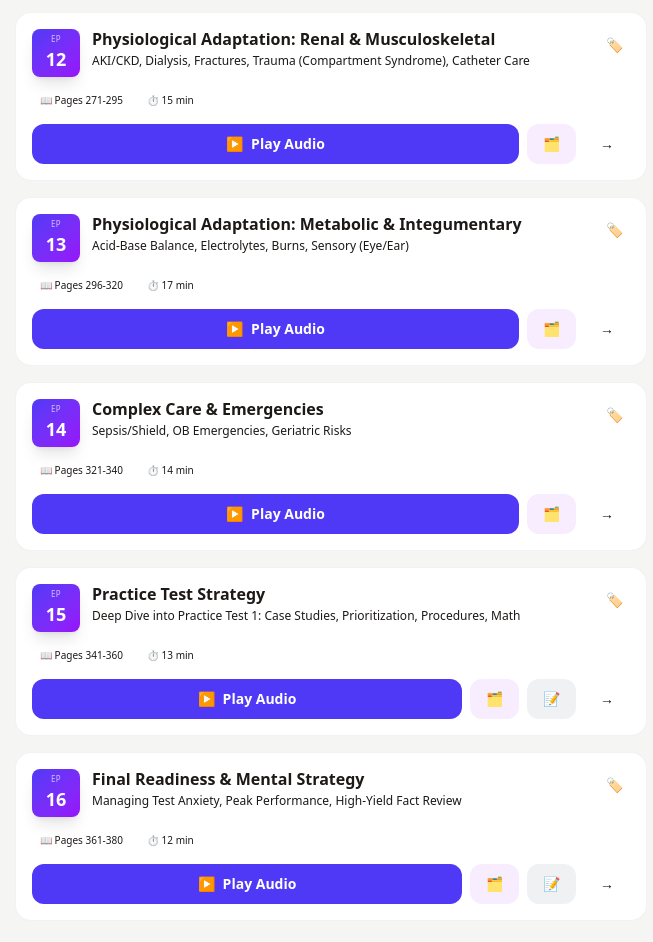
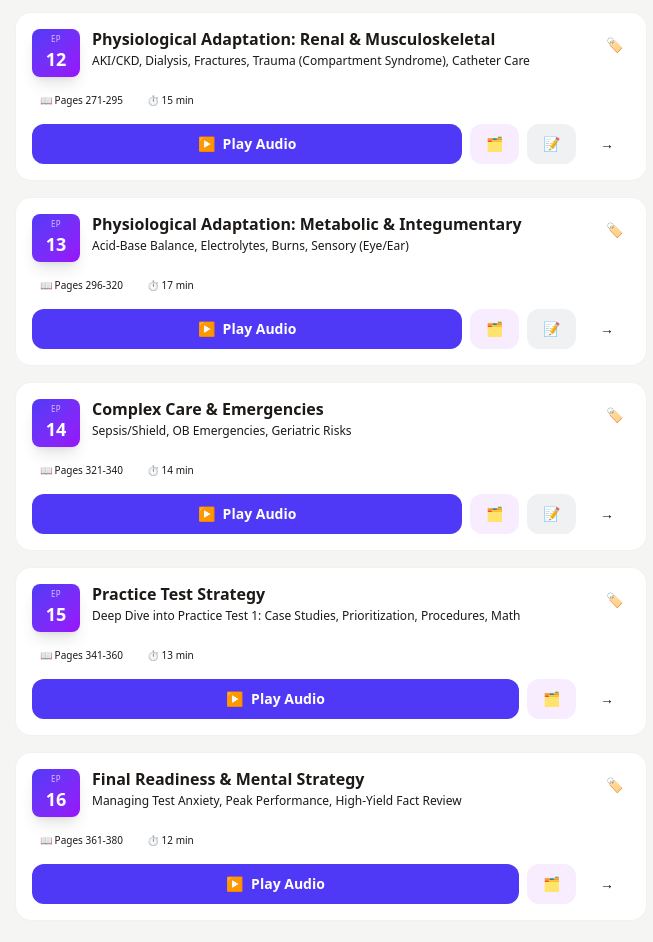
Before and after one commit to SGiQ/nclex-study-guide, a Next.js app: page /library in a window 1280 px wide. Shown: the part 2120-3062 px from the top of the page, without its empty margins (309-962 px from the left). Built offline with nearby package versions, Linux system fonts and the light colour scheme.

Commit message:
fix: Update quiz detection logic to use episodeId instead of quiz id

```diff
--- a/app/library/[id]/page.tsx
+++ b/app/library/[id]/page.tsx
@@ -25,7 +25,7 @@ export default function EpisodeDetailPage({ params }: { params: Promise<{ id: st
     // Check for available content
     // Note: Assuming JSON structure is consistent (array of objects with episodeId)
     const hasFlashcards = flashcardsData.some((f) => f.episodeId === episodeId);
-    const hasQuiz = quizzesData.some((q) => q.id === episodeId);
+    const hasQuiz = quizzesData.some((q) => q.episodeId === episodeId);
 
     // For these, we cast to any or check structure if we haven't typed them yet.
     // Assuming standard structure based on files seen.
--- a/app/library/page.tsx
+++ b/app/library/page.tsx
@@ -61,7 +61,7 @@ export default function LibraryPage() {
 
             <main className="mx-auto max-w-2xl px-5 pt-6 space-y-4">
                 {episodesData.map((episode) => {
-                    const hasQuiz = quizzesData.some(q => q.id === episode.id);
+                    const hasQuiz = quizzesData.some(q => q.episodeId === episode.id);
                     const hasFlashcards = flashcardsData.some(f => f.episodeId === episode.id);
                     const isEpisodeSaved = isSaved(episode.id, 'episode');
 
@@ -85,8 +85,8 @@ export default function LibraryPage() {
                                 <button
                                     onClick={(e) => toggleSaveEpisode(e, episode)}
                                     className={`h-8 w-8 grid place-items-center rounded-full transition-colors ${isEpisodeSaved
-                                            ? 'bg-indigo-500/20 text-indigo-500'
-                                            : 'bg-surface/10 text-muted-foreground hover:bg-surface/20'
+                                        ? 'bg-indigo-500/20 text-indigo-500'
+                                        : 'bg-surface/10 text-muted-foreground hover:bg-surface/20'
                                         }`}
                                 >
                                     <span className="text-sm">{isEpisodeSaved ? '🔖' : '🏷️'}</span>
```
